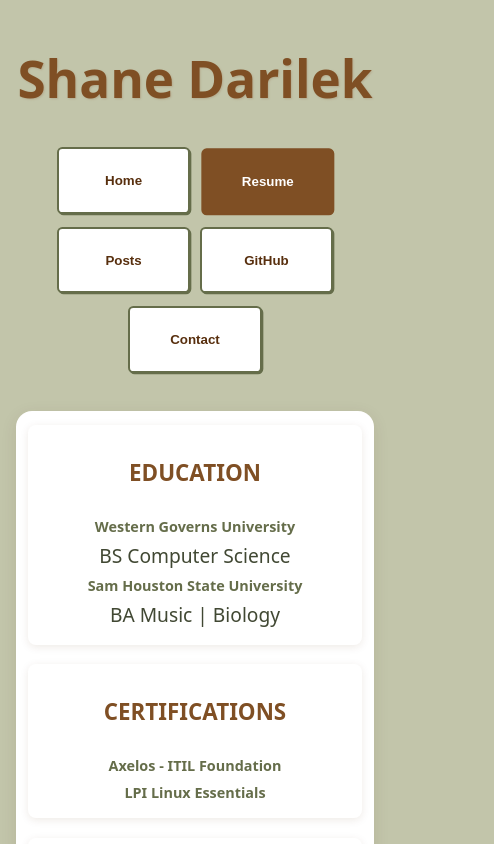
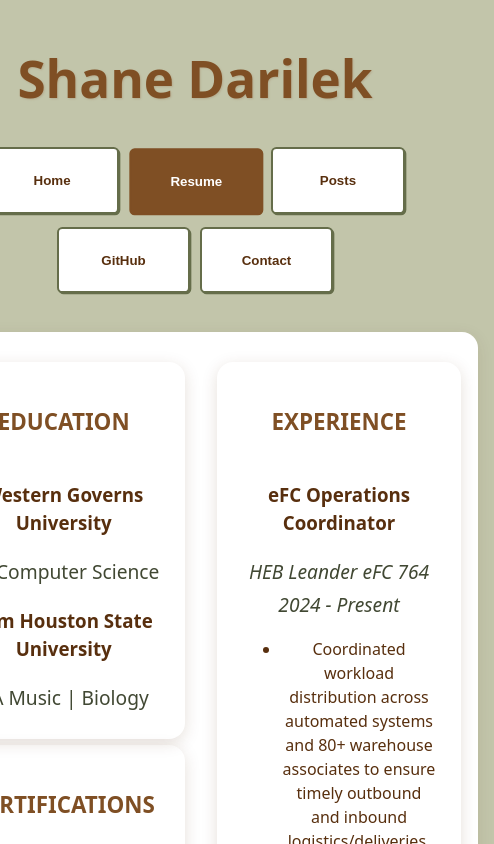
Before and after one commit to wsehsatnoen/swd, a React (Vite) app: page / in a window 390 px wide. Both pictures are taken after a click on the button "Resume". Shown: the top 844 px of the page, 494 px wide, since content can reach past the window. Built offline with nearby package versions, Linux system fonts and the light colour scheme.

Commit message:
cleaned up a little

```diff
--- a/src/Resume.css
+++ b/src/Resume.css
@@ -3,8 +3,8 @@
   gap: 2rem;
   background-color: var(--card-background);
   max-width: 800px;
-  margin: 0 auto; /* Center the container */
-  padding: 1rem; /* Add padding for mobile */
+  margin: 0 auto;
+  padding: 1rem;
 }
 
 .resume-section {
@@ -13,9 +13,9 @@
   margin: 0 auto;
   box-shadow: 0 4px 16px rgba(88, 47, 14, 0.15);
   border-radius: 1rem;
-  padding: 1.5rem; /* Reduced from 2rem */
-  margin: .4rem; /* Reduced from .5rem */
-  width: 100%; /* Ensure full width on mobile */
+  padding: 1.5rem;
+  margin: .4rem;
+  width: 100%;
   transition: all 0.3s ease-in-out;
 }
 
@@ -27,35 +27,34 @@
 
 .resume-section h2 {
   color: var(--primary-color);
-  font-size: 1.4rem !important; /* Reduced from 2rem */
+  font-size: 1.4rem !important;
   text-transform: uppercase;
-  margin-bottom: 0.8rem; /* Reduced from 1rem */
-}
+  margin-bottom: 0.8rem;
 
 .resume-section h3 {
   color: var(--secondary-color);
-  font-size: 1.1rem; /* Reduced from 1.5rem */
-  margin-top: .3em; /* Reduced from .5em */
-  margin-bottom: 0.3rem; /* Reduced from 0.5rem */
-  line-height: 1.2; /* Better line height for readability */
+  font-size: 1.1rem;
+  margin-top: .3em;
+  margin-bottom: 0.3rem;
+  line-height: 1.2;
 }
 
 .resume-section p {
   color: var(--text-secondary);
-  font-size: 0.9rem; /* Added explicit smaller size */
-  line-height: 1.3; /* Reduced from 1.4 */
-  margin-bottom: 0.6rem; /* Reduced from 1rem */
+  font-size: 0.9rem;
+  line-height: 1.3;
+  margin-bottom: 0.6rem;
 }
 
 .resume-section ul {
-  margin: 0.3rem 0 1rem 0; /* Reduced margins */
-  padding-left: 1rem; /* Reduced from 1.2rem */
+  margin: 0.3rem 0 1rem 0;
+  padding-left: 1rem;
 }
 
 .resume-section li {
-  font-size: 0.85rem; /* Added explicit smaller size */
-  margin-bottom: 0.3rem; /* Reduced from 0.5rem */
-  line-height: 1.3; /* Reduced from 1.4 */
+  font-size: 0.85rem;
+  margin-bottom: 0.3rem;
+  line-height: 1.3;
   color: var(--text-secondary);
 }
 
@@ -65,21 +64,22 @@
 }
 
 .column .left {
-  flex: 0.4; /* Slightly smaller left column */
+  flex: 0.4;
 }
 
 .column .right {
-  flex: 0.6; /* Larger right column for experience */
+  flex: 0.6;
 }
 
 /* Mobile responsive design */
 @media (max-width: 768px) {
   .resume-container {
     flex-direction: column;
-    gap: 1rem; /* Reduced from 1rem */
-    padding: 0.5rem; /* Reduced from 1rem */
+    gap: 1rem;
+    padding: 0.5rem;
   }
 
+  /* Reajusting the style for sections on mobile */
   .column {
     flex: none;
     display: flex;
@@ -90,59 +90,29 @@
   }
 
   .resume-section {
-    margin: 0.2rem; /* Reduced from 0.25rem */
-    padding: 1.2rem; /* Reduced from 1.5rem */
+    margin: 0.2rem;
+    padding: 1.2rem;
     box-shadow: 0 2px 8px rgba(88, 47, 14, 0.1);
   }
 
   .resume-section h2 {
-    font-size: 1.1rem; /* Reduced from 1.3rem */
+    font-size: 1.1rem;
     text-align: center;
   }
 
   .resume-section h3 {
-    font-size: 1rem; /* Reduced from 1.2rem */
+    font-size: 1rem;
   }
 
   .resume-section p {
-    font-size: 0.8rem; /* Reduced from 0.9rem */
-    line-height: 1.4; /* Slightly increased for mobile readability */
+    font-size: 0.8rem;
+    line-height: 1.4;
   }
 
   .resume-section li {
-    font-size: 0.75rem; /* Reduced from 0.85rem */
-    line-height: 1.3; /* Reduced from 1.4 */
-    margin-bottom: 0.5rem; /* Reduced from 0.75rem */
-  }
-}
-
-/* Extra small devices (phones, 480px and down) */
-@media (max-width: 480px) {
-  .resume-container {
-    padding: 0.25rem;
-  }
-
-  .resume-section {
-    padding: 0.8rem; /* Reduced from 1rem */
-    margin: 0.1rem 0;
-    border-radius: 0.5rem;
-  }
-
-  .resume-section h2 {
-    font-size: 1rem; /* Reduced from 1.2rem */
-  }
-
-  .resume-section h3 {
-    font-size: 0.9rem; /* Reduced from 1.1rem */
-  }
-
-  .resume-section p {
-    font-size: 0.75rem; /* Reduced from 0.85rem */
-  }
-
-  .resume-section li {
-    font-size: 0.7rem; /* Reduced from 0.8rem */
-    line-height: 1.2; /* Reduced from 1.3 */
+    font-size: 0.75rem;
+    line-height: 1.3;
+    margin-bottom: 0.5rem;
   }
 }
 
@@ -150,10 +120,10 @@
 @media (max-width: 768px) and (orientation: landscape) {
   .resume-container {
     flex-direction: row;
-    gap: 0.8rem; /* Reduced from 1rem */
+    gap: 0.8rem;
   }
 
   .resume-section {
-    padding: 0.8rem; /* Reduced from 1rem */
+    padding: 0.8rem;
   }
 }
```
